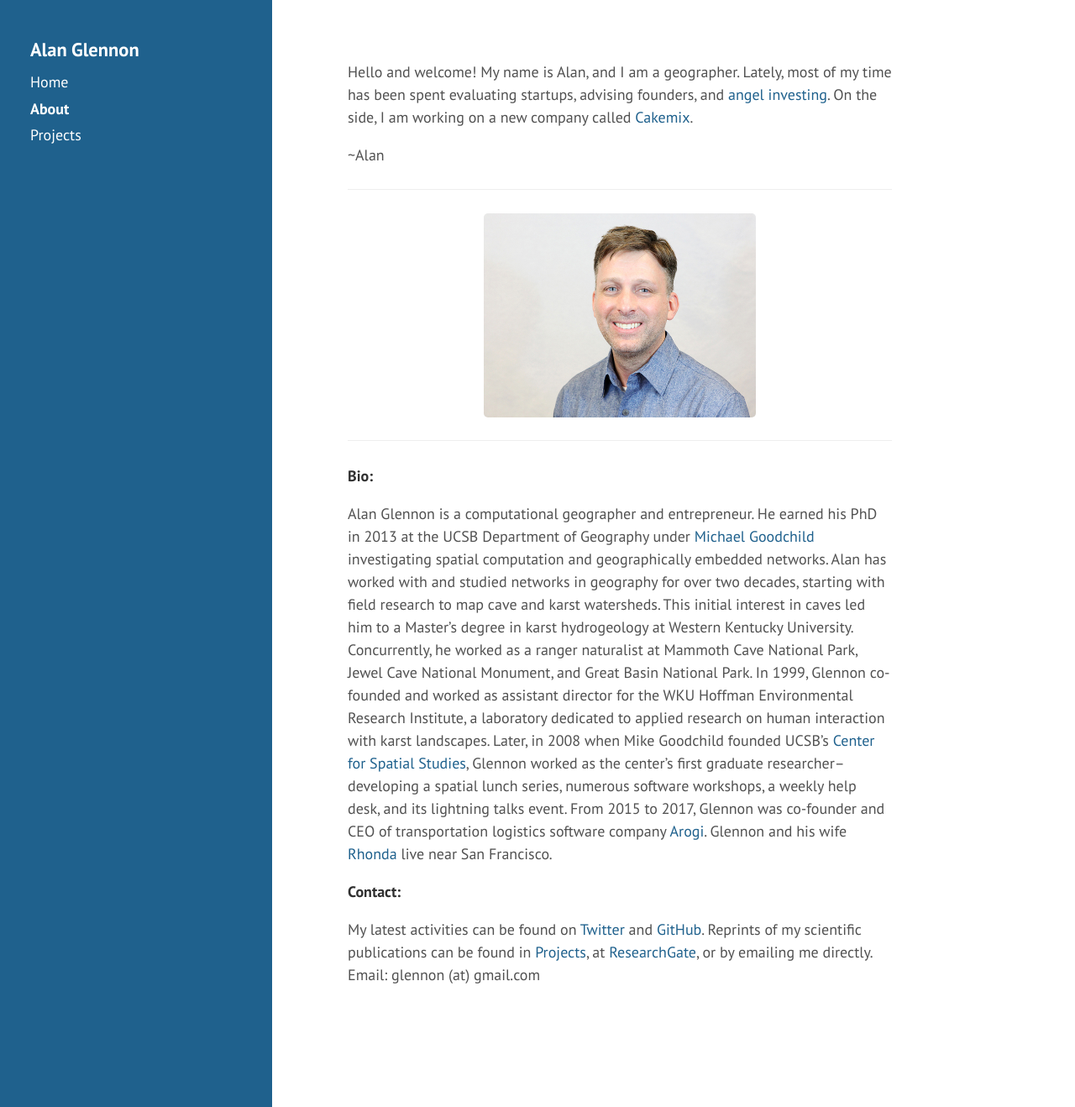
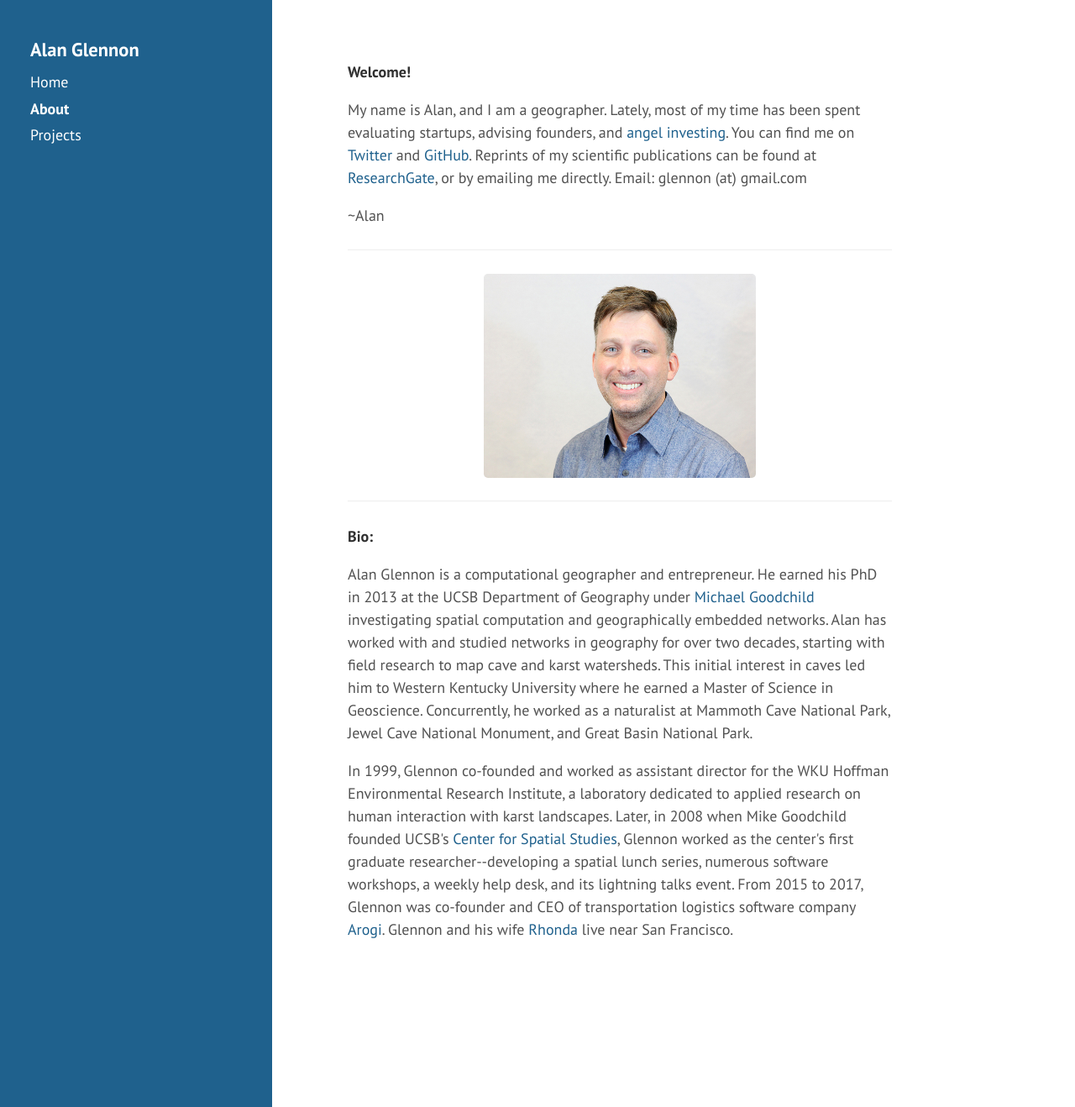
Before and after one commit to glennon/glennon.github.io, a Jekyll site: the page built from about.md, in a window 1280 px wide and 1318 px high. Shown: the whole window at 84% size. Built offline with Jekyll 4.4.1, drawn with Linux system fonts in a browser that asks for light colours.

Commit message:
Update about.md
about update to make it shorter and look better

```diff
--- a/about.md
+++ b/about.md
@@ -3,8 +3,10 @@
 title: About
 ---
 
-Hello and welcome! My name is Alan, and I am a geographer. Lately, most of my time has been spent evaluating startups, advising founders, and <a href="https://angel.co/glennon">angel investing</a>. On the side, I am working on a new company called <a href="https://github.com/cakemixlabs">Cakemix</a>.
-
+**Welcome!**
+<p>
+My name is Alan, and I am a geographer. Lately, most of my time has been spent evaluating startups, advising founders, and <a href="https://angel.co/glennon">angel investing</a>. You can find me on <a href="https://twitter.com/glennon">Twitter</a> and <a href="https://github.com/glennon">GitHub</a>. Reprints of my scientific publications can be found at <a href="https://www.researchgate.net/profile/Alan_Glennon">ResearchGate</a>, or by emailing me directly. Email: glennon (at) gmail.com
+</p>
 ~Alan
 
 ---
@@ -16,10 +18,9 @@
 ---
 
 **Bio:**
+<p>Alan Glennon is a computational geographer and entrepreneur. He earned his PhD in 2013 at the UCSB Department of Geography under <a href="https://www.geog.ucsb.edu/~good/">Michael Goodchild</a> investigating spatial computation and geographically embedded networks. Alan has worked with and studied networks in geography for over two decades, starting with field research to map cave and karst watersheds. This initial interest in caves led him to Western Kentucky University where he earned a Master of Science in Geoscience. Concurrently, he worked as a naturalist at Mammoth Cave National Park, Jewel Cave National Monument, and Great Basin National Park.
+</p>
+<p>
+In 1999, Glennon co-founded and worked as assistant director for the WKU Hoffman Environmental Research Institute, a laboratory dedicated to applied research on human interaction with karst landscapes. Later, in 2008 when Mike Goodchild founded UCSB's <a href="http://spatial.ucsb.edu/personnel/alan-glennon/">Center for Spatial Studies</a>, Glennon worked as the center's first graduate researcher--developing a spatial lunch series, numerous software workshops, a weekly help desk, and its lightning talks event. From 2015 to 2017, Glennon was co-founder and CEO of transportation logistics software company <a href="https://github.com/arogi">Arogi</a>. Glennon and his wife <a href="https://twitter.com/rmglennon">Rhonda</a> live near San Francisco.
+</p>
 <p />
-Alan Glennon is a computational geographer and entrepreneur. He earned his PhD in 2013 at the UCSB Department of Geography under <a href="https://www.geog.ucsb.edu/~good/">Michael Goodchild</a> investigating spatial computation and geographically embedded networks. Alan has worked with and studied networks in geography for over two decades, starting with field research to map cave and karst watersheds. This initial interest in caves led him to a Master's degree in karst hydrogeology at Western Kentucky University. Concurrently, he worked as a ranger naturalist at Mammoth Cave National Park, Jewel Cave National Monument, and Great Basin National Park. In 1999, Glennon co-founded and worked as assistant director for the WKU Hoffman Environmental Research Institute, a laboratory dedicated to applied research on human interaction with karst landscapes. Later, in 2008 when Mike Goodchild founded UCSB's <a href="http://spatial.ucsb.edu/personnel/alan-glennon/">Center for Spatial Studies</a>, Glennon worked as the center's first graduate researcher--developing a spatial lunch series, numerous software workshops, a weekly help desk, and its lightning talks event. From 2015 to 2017, Glennon was co-founder and CEO of transportation logistics software company <a href="https://github.com/arogi">Arogi</a>. Glennon and his wife <a href="https://twitter.com/rmglennon">Rhonda</a> live near San Francisco.
-<p />
-
-**Contact:**
-<p />
-My latest activities can be found on <a href="https://twitter.com/glennon">Twitter</a> and <a href="https://github.com/glennon">GitHub</a>. Reprints of my scientific publications can be found in <a href="https://alanglennon.com/projects">Projects</a>, at <a href="https://www.researchgate.net/profile/Alan_Glennon">ResearchGate</a>, or by emailing me directly. Email: glennon (at) gmail.com
```
